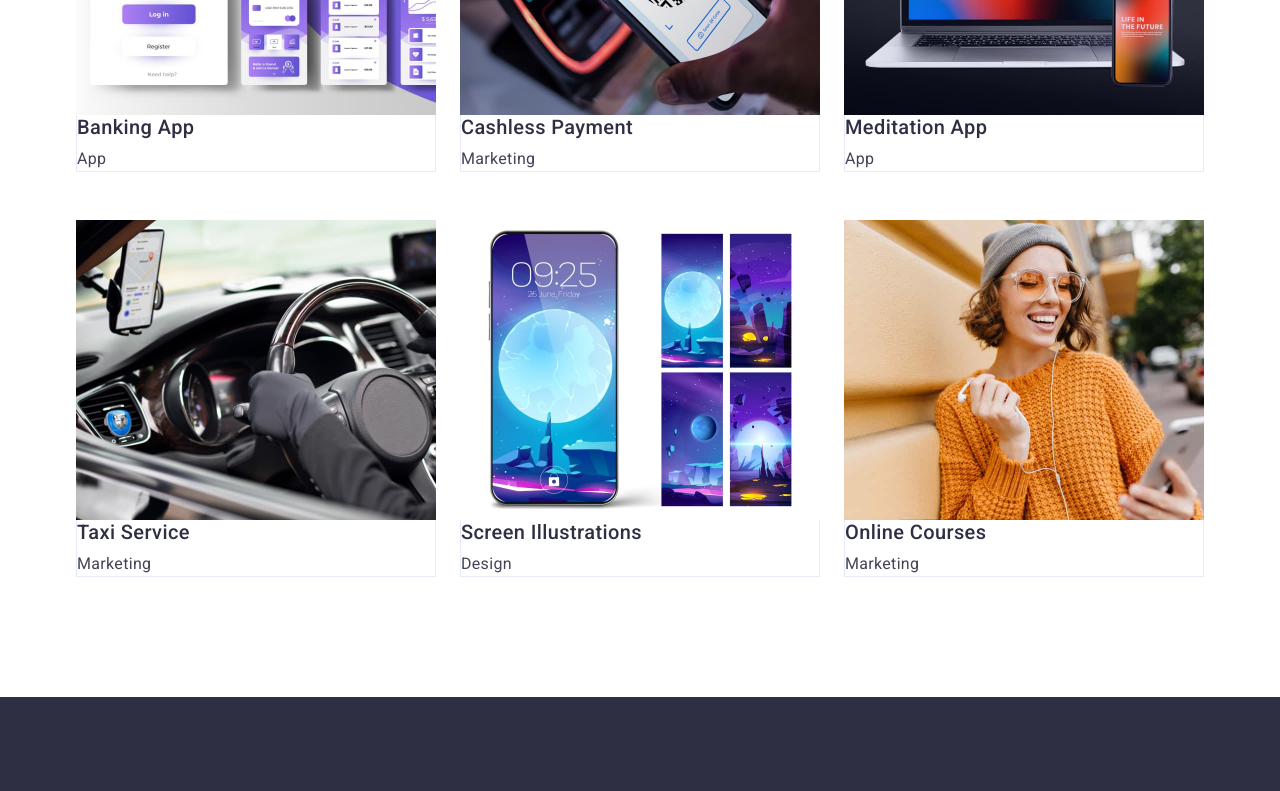
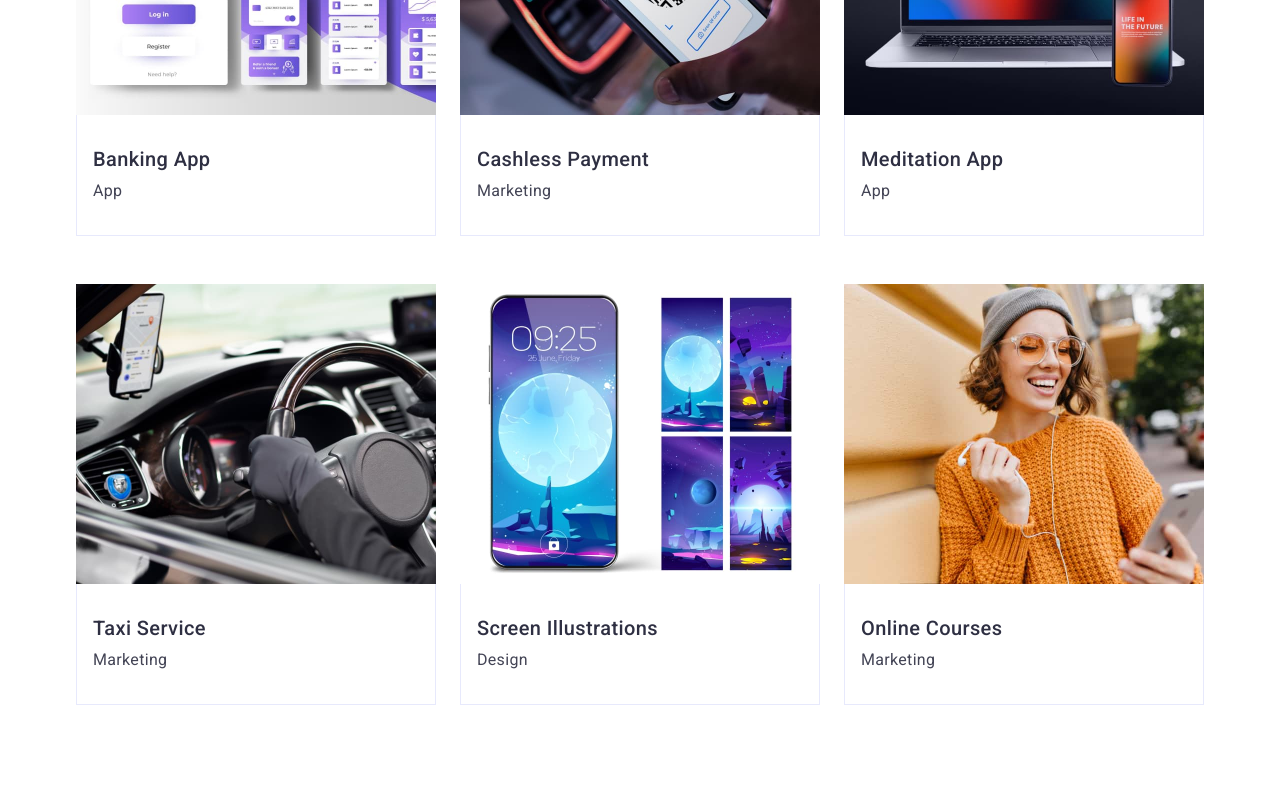
Before and after one commit to Anton1256/goit-markup-hw-03, a plain HTML site: page index.html in a window 1280 px wide. Shown: the part 2250-3041 px from the top of the page. Drawn offline with nearby package versions, Linux system fonts and the light colour scheme.

Commit message:
fix container our portfolio

```diff
--- a/css/styles.css
+++ b/css/styles.css
@@ -315,7 +315,7 @@ footer {
 }
 
 .container-our-portfolio {
-  padding: 32px 16;
+  padding: 32px 16px;
   border: 1px solid #e7e9fc;
   border-top: none;
 }
```
